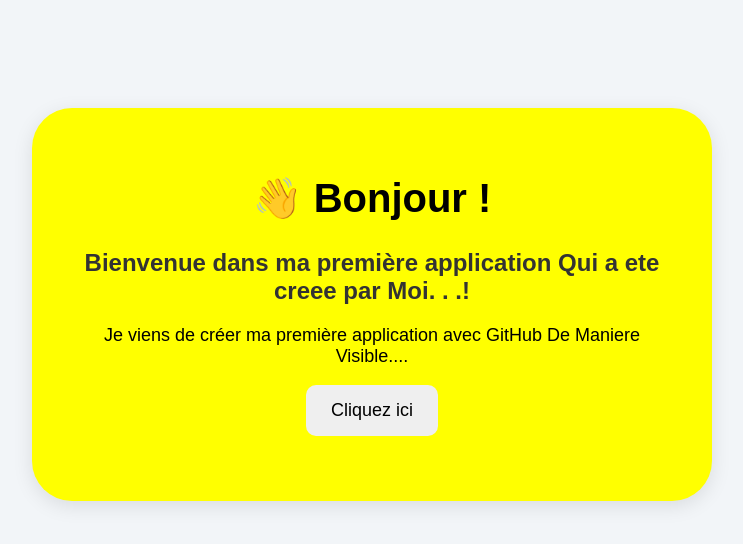
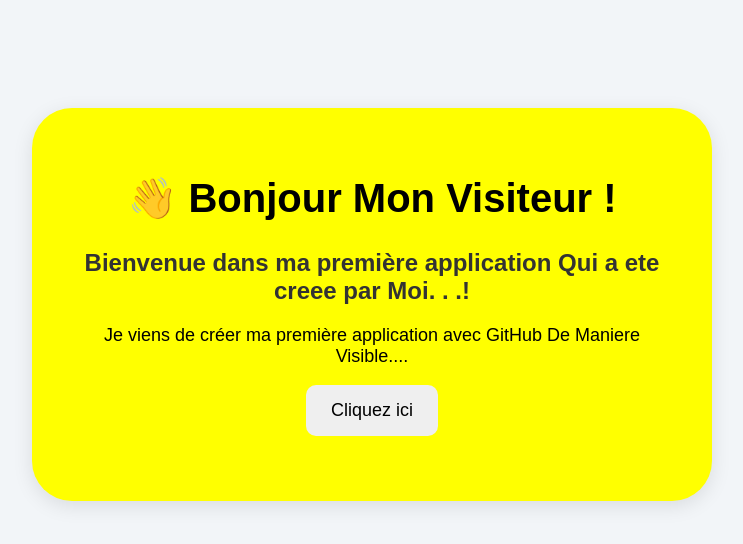
Before and after one commit to ValeryFrancis/ma-premiere-application, a plain HTML site: page index.html in a window 1280 px wide. Shown: the whole page, without its empty margins (268-1011 px from the left). Drawn offline with Linux system fonts and the light colour scheme.

Commit message:
Update greeting message in index.html

```diff
--- a/index.html
+++ b/index.html
@@ -14,7 +14,7 @@
 
     <div class="container">
 
-        <h1>👋 Bonjour !</h1>
+        <h1>👋 Bonjour Mon Visiteur !</h1>
 
         <h2>Bienvenue dans ma première application Qui a ete creee par Moi. . .!</h2>
 
```
